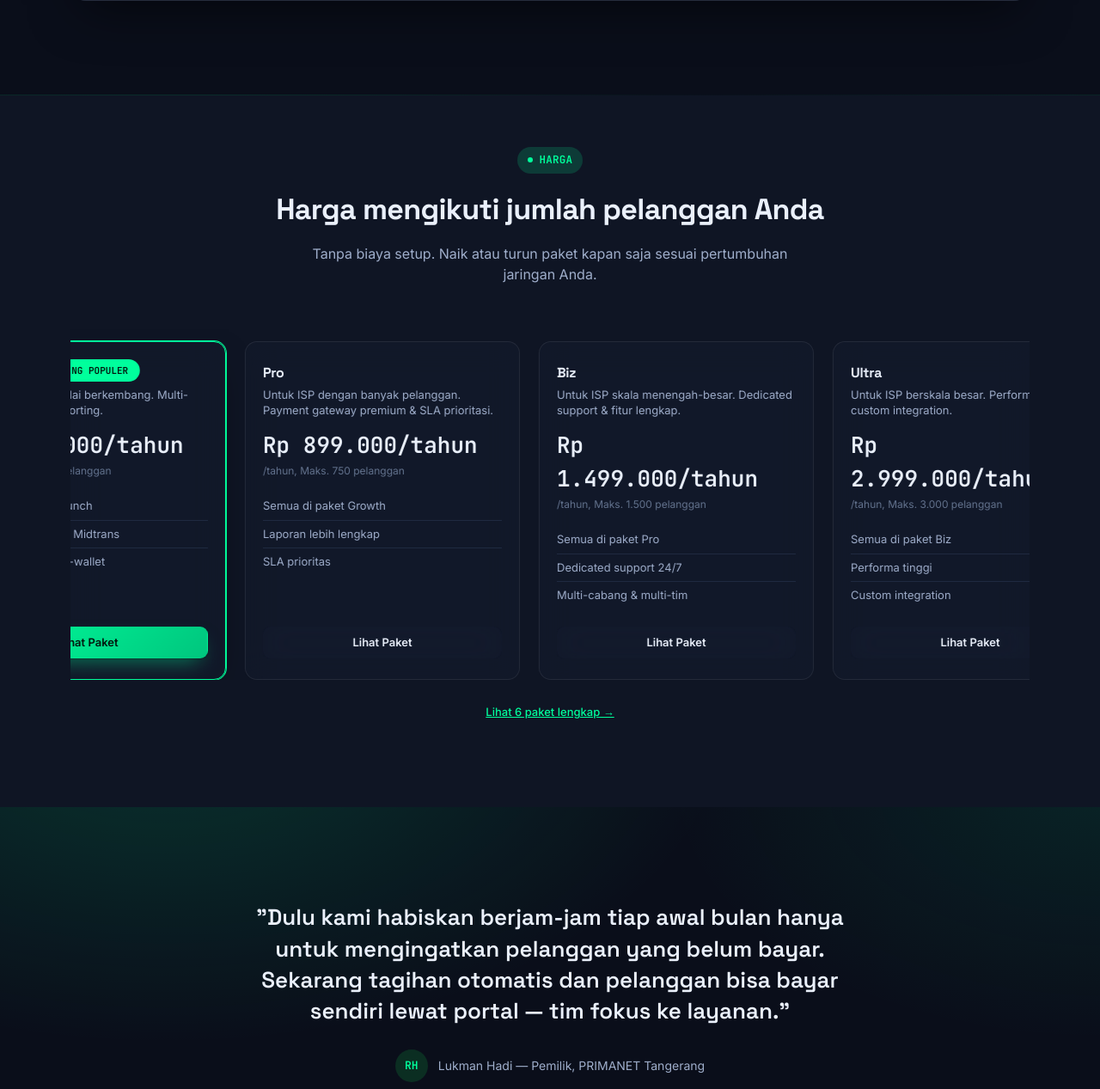
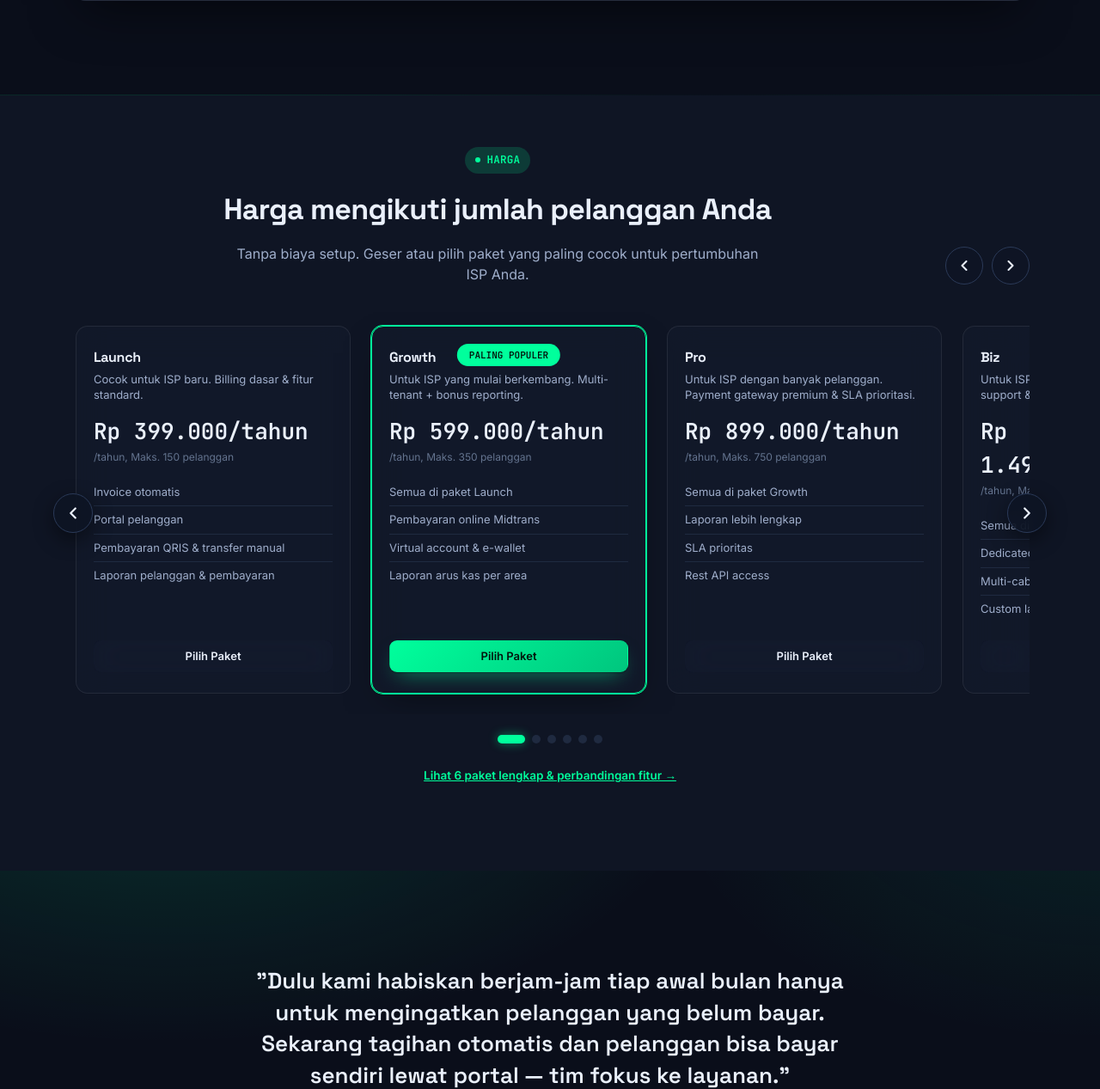
Before and after one commit to satpou/NetSaz, a Laravel app: page / in a window 1280 px wide. Shown: the part 3090-4357 px from the top of the page at 86% size. Run offline with Laravel 12, Linux system fonts and the light colour scheme; style sheets or scripts are compiled from the project's sources; parts of the project's set-up code (start-up, migrations or seed data) failed here and were passed over; some libraries are stand-ins or nearby versions.

Commit message:
fix(landing): upgrade pricing carousel to interactive slider with navigation arrows, drag, auto-scroll and dots

```diff
--- a/resources/css/landing.css
+++ b/resources/css/landing.css
@@ -728,41 +728,136 @@
 }
 
 .pricing {
-  padding: 110px 0;
+  padding: 100px 0;
   background: var(--bg-alt);
   display: flex;
   flex-direction: column;
   justify-content: center;
-  min-height: 100vh;
+  position: relative;
+  overflow: hidden;
 }
 
-.pricing-carousel-wrapper {
-  overflow-x: hidden;
-  overflow-y: visible;
+.pricing-header-row {
+  display: flex;
+  justify-content: space-between;
+  align-items: flex-end;
+  margin-bottom: 32px;
+  gap: 24px;
+}
+
+.carousel-nav-arrows {
+  display: flex;
+  gap: 10px;
+  flex-shrink: 0;
+}
+
+.carousel-arrow-btn {
+  width: 44px;
+  height: 44px;
+  border-radius: 50%;
+  background: var(--panel-soft, rgba(255, 255, 255, 0.05));
+  border: 1px solid var(--line-strong, rgba(255, 255, 255, 0.12));
+  color: var(--ink, #fff);
+  display: inline-flex;
+  align-items: center;
+  justify-content: center;
+  cursor: pointer;
+  transition: all 0.2s cubic-bezier(0.16, 1, 0.3, 1);
+  outline: none;
+}
+
+.carousel-arrow-btn:hover {
+  background: var(--primary, #00ff9c);
+  color: #050b14;
+  border-color: var(--primary, #00ff9c);
+  box-shadow: 0 0 16px rgba(0, 255, 156, 0.35);
+  transform: translateY(-2px);
+}
+
+.carousel-arrow-btn:active {
+  transform: translateY(0) scale(0.96);
+}
+
+.pricing-carousel-container {
   position: relative;
   width: 100%;
-  padding-top: 14px;
 }
 
-.pricing-carousel-wrapper:hover .pricing-carousel-track {
-  animation-play-state: paused;
+.carousel-float-arrow {
+  position: absolute;
+  top: 50%;
+  transform: translateY(-50%);
+  z-index: 10;
+  width: 46px;
+  height: 46px;
+  border-radius: 50%;
+  background: rgba(13, 20, 36, 0.85);
+  backdrop-filter: blur(12px);
+  -webkit-backdrop-filter: blur(12px);
+  border: 1px solid var(--line-strong, rgba(255, 255, 255, 0.15));
+  color: var(--ink, #fff);
+  display: inline-flex;
+  align-items: center;
+  justify-content: center;
+  cursor: pointer;
+  box-shadow: 0 8px 24px rgba(0, 0, 0, 0.45);
+  transition: all 0.2s ease;
+  outline: none;
+}
+
+.carousel-float-arrow:hover {
+  background: var(--primary, #00ff9c);
+  color: #050b14;
+  border-color: var(--primary, #00ff9c);
+  box-shadow: 0 0 20px rgba(0, 255, 156, 0.45);
+  transform: translateY(-50%) scale(1.08);
+}
+
+.carousel-float-arrow:active {
+  transform: translateY(-50%) scale(0.96);
+}
+
+.carousel-float-arrow.float-prev {
+  left: -20px;
+}
+
+.carousel-float-arrow.float-next {
+  right: -20px;
+}
+
+@media (max-width: 900px) {
+  .carousel-float-arrow {
+    display: none;
+  }
 }
 
 .pricing-carousel-track {
   display: flex;
-  gap: 22px;
-  width: max-content;
-  animation: carousel-scroll 28s linear infinite;
+  gap: 24px;
+  overflow-x: auto;
+  scroll-snap-type: x mandatory;
+  -webkit-overflow-scrolling: touch;
+  scrollbar-width: none;
+  overscroll-behavior-x: contain;
+  padding: 16px 6px 24px 6px;
+  cursor: grab;
+  user-select: none;
 }
 
-@keyframes carousel-scroll {
-  0%   { transform: translateX(0); }
-  100% { transform: translateX(-50%); }
+.pricing-carousel-track.is-dragging {
+  cursor: grabbing;
+  scroll-snap-type: none;
+  scroll-behavior: auto;
+}
+
+.pricing-carousel-track::-webkit-scrollbar {
+  display: none;
 }
 
 .carousel-card {
   width: 320px;
-  flex-shrink: 0;
+  flex: 0 0 320px;
+  scroll-snap-align: center;
   background: var(--glass-bg);
   backdrop-filter: blur(var(--glass-blur));
   -webkit-backdrop-filter: blur(var(--glass-blur));
@@ -771,6 +866,13 @@
   padding: 32px 28px;
   display: flex;
   flex-direction: column;
+  transition: transform 0.25s ease, border-color 0.25s ease, box-shadow 0.25s ease;
+}
+
+.carousel-card:hover {
+  transform: translateY(-4px);
+  border-color: var(--line-strong);
+  box-shadow: var(--shadow);
 }
 
 .carousel-card.highlight {
@@ -797,6 +899,17 @@
   white-space: nowrap;
 }
 
+.carousel-card.enterprise {
+  border-style: dashed;
+  border-width: 2px;
+  border-color: var(--ink-faint);
+  background: var(--bg-alt);
+}
+
+.carousel-card.enterprise:hover {
+  border-color: var(--primary);
+}
+
 .carousel-card h3 {
   font-size: 18px;
   font-weight: 600;
@@ -807,6 +920,7 @@
   font-size: 13.5px;
   color: var(--ink-soft);
   margin-bottom: 22px;
+  min-height: 38px;
 }
 
 .carousel-card .amount {
@@ -814,6 +928,10 @@
   font-size: 32px;
   font-weight: 600;
   margin-bottom: 2px;
+}
+
+.carousel-card.enterprise .amount {
+  font-size: 26px;
 }
 
 .carousel-card .per {
@@ -854,24 +972,35 @@
   text-decoration: none;
 }
 
-.carousel-dots {
+.carousel-indicators {
   display: flex;
   justify-content: center;
-  gap: 10px;
-  margin-top: 20px;
+  align-items: center;
+  gap: 8px;
+  margin-top: 24px;
 }
 
-.carousel-dots .dot {
+.carousel-dot {
   width: 10px;
   height: 10px;
-  border-radius: 50%;
-  background: var(--line);
-  transition: background .2s;
-  cursor: default;
+  border-radius: 5px;
+  background: var(--line, rgba(255, 255, 255, 0.2));
+  border: none;
+  padding: 0;
+  cursor: pointer;
+  transition: all 0.3s cubic-bezier(0.16, 1, 0.3, 1);
+  outline: none;
 }
 
-.carousel-dots .dot.active {
-  background: var(--primary);
+.carousel-dot:hover {
+  background: var(--primary, #00ff9c);
+  opacity: 0.8;
+}
+
+.carousel-dot.active {
+  width: 32px;
+  background: var(--primary, #00ff9c);
+  box-shadow: 0 0 12px rgba(0, 255, 156, 0.45);
 }
 
 @media (max-width:900px) {
--- a/resources/views/landing.blade.php
+++ b/resources/views/landing.blade.php
@@ -147,58 +147,78 @@
   </div>
 </section>
 
-<section class="pricing" id="harga">
+<section class="pricing" id="harga" aria-roledescription="carousel" aria-label="Paket Langganan NetSaz">
   <div class="wrap">
-    <div class="section-head reveal">
-      <div class="eyebrow"><span class="dot"></span>HARGA</div>
-      <h2>Harga mengikuti jumlah pelanggan Anda</h2>
-      <p>Tanpa biaya setup. Naik atau turun paket kapan saja sesuai pertumbuhan jaringan Anda.</p>
+    <div class="pricing-header-row reveal">
+      <div class="section-head" style="margin-bottom:0;">
+        <div class="eyebrow"><span class="dot"></span>HARGA</div>
+        <h2>Harga mengikuti jumlah pelanggan Anda</h2>
+        <p>Tanpa biaya setup. Geser atau pilih paket yang paling cocok untuk pertumbuhan ISP Anda.</p>
+      </div>
+      <div class="carousel-nav-arrows">
+        <button type="button" class="carousel-arrow-btn prev-btn" aria-label="Paket sebelumnya" title="Paket Sebelumnya">
+          <svg width="20" height="20" viewBox="0 0 24 24" fill="none" stroke="currentColor" stroke-width="2.5" stroke-linecap="round" stroke-linejoin="round"><path d="M15 18l-6-6 6-6"/></svg>
+        </button>
+        <button type="button" class="carousel-arrow-btn next-btn" aria-label="Paket berikutnya" title="Paket Berikutnya">
+          <svg width="20" height="20" viewBox="0 0 24 24" fill="none" stroke="currentColor" stroke-width="2.5" stroke-linecap="round" stroke-linejoin="round"><path d="M9 18l6-6-6-6"/></svg>
+        </button>
+      </div>
     </div>
 
-<div class="pricing-carousel-wrapper">
-      <div class="pricing-carousel-track">
-        @foreach (config('pricing_plans') as $plan)
-        <div class="price-card carousel-card {{ $plan['highlight'] ? 'highlight' : '' }}">
+    <div class="pricing-carousel-container">
+      <button type="button" class="carousel-float-arrow float-prev" aria-label="Paket sebelumnya" title="Sebelumnya">
+        <svg width="22" height="22" viewBox="0 0 24 24" fill="none" stroke="currentColor" stroke-width="2.5" stroke-linecap="round" stroke-linejoin="round"><path d="M15 18l-6-6 6-6"/></svg>
+      </button>
+
+      <div class="pricing-carousel-track" role="region" aria-label="Daftar Paket Langganan">
+        @foreach (config('pricing_plans') as $index => $plan)
+        <div class="price-card carousel-card {{ $plan['highlight'] ? 'highlight' : '' }} {{ ($plan['is_enterprise'] ?? false) ? 'enterprise' : '' }}"
+             data-index="{{ $index }}"
+             role="group"
+             aria-roledescription="slide"
+             aria-label="{{ $index + 1 }} dari {{ count(config('pricing_plans')) }}">
           @if ($plan['badge'])
           <span class="tag">{{ $plan['badge'] }}</span>
           @endif
           <h3>{{ $plan['name'] }}</h3>
           <div class="desc">{{ $plan['description'] }}</div>
           <div class="amount">{{ $plan['price'] }}</div>
-          <div class="per">/tahun, {{ $plan['kuota'] }}</div>
+          <div class="per">{{ ($plan['is_enterprise'] ?? false) ? 'Solusi Kustom' : '/tahun, ' . $plan['kuota'] }}</div>
           <ul>
-            @foreach (array_slice($plan['benefits'], 0, 3) as $benefit)
+            @foreach (array_slice($plan['benefits'], 0, 4) as $benefit)
             <li>{{ $benefit }}</li>
             @endforeach
           </ul>
+          @if($plan['is_enterprise'] ?? false)
+          <a class="btn btn-outline" href="{{ $plan['cta'] }}" target="_blank" rel="noopener">{{ $plan['cta_label'] }}</a>
+          @else
           <a class="btn {{ $plan['highlight'] ? 'btn-primary' : 'btn-outline' }}"
-               href="{{ route('price') }}#harga">Lihat Paket</a>
-        </div>
-        @endforeach
-        {{-- Duplicate ALL cards for seamless infinite loop --}}
-        @foreach (config('pricing_plans') as $plan)
-        <div class="price-card carousel-card {{ $plan['highlight'] ? 'highlight' : '' }}">
-          @if ($plan['badge'])
-          <span class="tag">{{ $plan['badge'] }}</span>
+             href="{{ route('register') }}?plan={{ $plan['key'] }}">Pilih Paket</a>
           @endif
-          <h3>{{ $plan['name'] }}</h3>
-          <div class="desc">{{ $plan['description'] }}</div>
-          <div class="amount">{{ $plan['price'] }}</div>
-          <div class="per">/tahun, {{ $plan['kuota'] }}</div>
-          <ul>
-            @foreach (array_slice($plan['benefits'], 0, 3) as $benefit)
-            <li>{{ $benefit }}</li>
-            @endforeach
-          </ul>
-          <a class="btn {{ $plan['highlight'] ? 'btn-primary' : 'btn-outline' }}"
-               href="{{ route('price') }}#harga">Lihat Paket</a>
         </div>
         @endforeach
       </div>
+
+      <button type="button" class="carousel-float-arrow float-next" aria-label="Paket berikutnya" title="Berikutnya">
+        <svg width="22" height="22" viewBox="0 0 24 24" fill="none" stroke="currentColor" stroke-width="2.5" stroke-linecap="round" stroke-linejoin="round"><path d="M9 18l6-6-6-6"/></svg>
+      </button>
+    </div>
+
+    <!-- Carousel Dots / Indicators -->
+    <div class="carousel-indicators" role="tablist" aria-label="Indikator Paket">
+      @foreach (config('pricing_plans') as $index => $plan)
+      <button type="button"
+              role="tab"
+              class="carousel-dot {{ $index === 0 ? 'active' : '' }}"
+              data-index="{{ $index }}"
+              aria-label="Paket {{ $plan['name'] }}"
+              aria-selected="{{ $index === 0 ? 'true' : 'false' }}">
+      </button>
+      @endforeach
     </div>
 
     <div style="text-align:center;margin-top:24px;" class="reveal">
-      <a href="{{ route('price') }}" style="font-size:13px;color:var(--primary);text-decoration:underline;font-weight:500;">Lihat 6 paket lengkap →</a>
+      <a href="{{ route('price') }}" style="font-size:13.5px;color:var(--primary);text-decoration:underline;font-weight:600;">Lihat 6 paket lengkap & perbandingan fitur →</a>
     </div>
   </div>
 </section>
--- a/resources/views/register.blade.php
+++ b/resources/views/register.blade.php
@@ -174,10 +174,12 @@
                         'globe'    => '<svg width="14" height="14" viewBox="0 0 24 24" fill="none" stroke="currentColor" stroke-width="2"><circle cx="12" cy="12" r="10"/><path d="M2 12h20M12 2a15.3 15.3 0 0 1 4 10 15.3 15.3 0 0 1-4 10 15.3 15.3 0 0 1-4-10 15.3 15.3 0 0 1 4-10z"/></svg>',
                         'building' => '<svg width="14" height="14" viewBox="0 0 24 24" fill="none" stroke="currentColor" stroke-width="2"><path d="M3 9l9-7 9 7v11a2 2 0 0 1-2 2H5a2 2 0 0 1-2-2z"/><polyline points="9 22 9 12 15 12 15 22"/></svg>',
                     ];
+                    @php
+                    $requestedPlan = request('plan', 'growth');
                     @endphp
                     @foreach (config('pricing_plans') as $plan)
                     <div class="paket-option">
-                        <input type="radio" name="package" value="{{ $plan['key'] }}" id="paket-{{ $plan['key'] }}" required {{ $loop->first ? 'required' : '' }}>
+                        <input type="radio" name="package" value="{{ $plan['key'] }}" id="paket-{{ $plan['key'] }}" required {{ $requestedPlan === $plan['key'] ? 'checked' : '' }}>
                         <label for="paket-{{ $plan['key'] }}">
                             <div class="paket-radio"><div class="paket-radio-dot"></div></div>
                             <div class="paket-body">
```
Also changed, not shown: resources/js/landing.js (+189 -0 lines).
